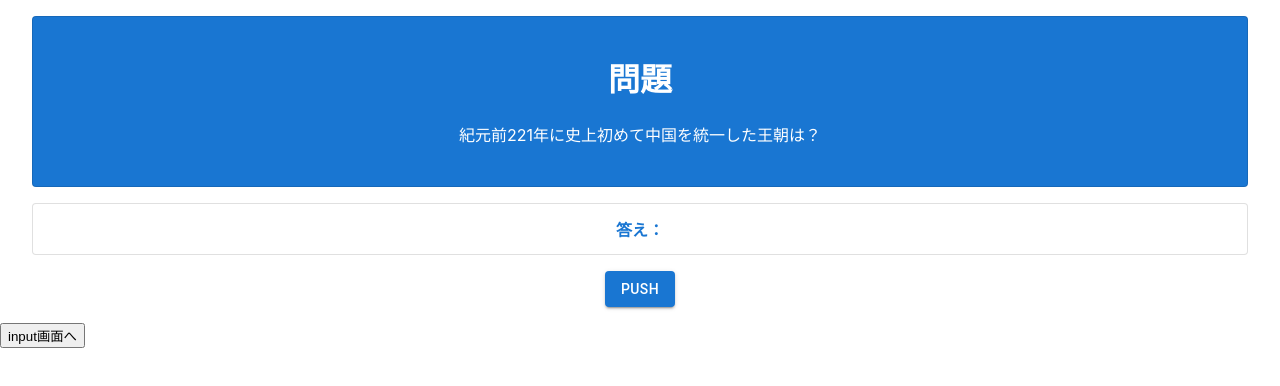
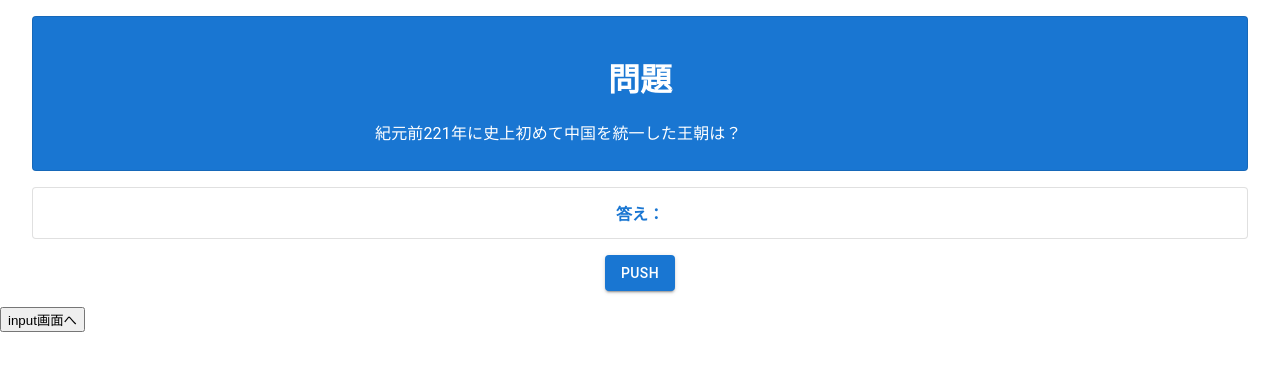
Before and after one commit to YoneuraYuu/react-quiz-page, a React (Create React App) app: page / in a window 1280 px wide. Shown: the top 386 px of the page. Built offline with nearby package versions, Linux system fonts and the light colour scheme.

Commit message:
fix:問題の幅をいい感じに習性

```diff
--- a/src/components/QuizPage.tsx
+++ b/src/components/QuizPage.tsx
@@ -1,6 +1,14 @@
 import React, { JSX, useEffect } from "react";
 import { useNavigate } from "react-router-dom";
-import { Box, Card, CardContent, Button, Stack, styled } from "@mui/material";
+import {
+  Box,
+  Card,
+  CardContent,
+  Button,
+  Stack,
+  styled,
+  Typography,
+} from "@mui/material";
 import useQuizStore from "../store/quizStore";
 import quizList from "../const/quiz";
 import useQuizInputStore from "../store/quizInputStore";
@@ -212,9 +220,27 @@ const QuizPage = () => {
       <CenteredBox>
         <CenteredBox>
           <StyledCard className="questionCard" variant="outlined">
-            <CardContent>
+            <CardContent
+              sx={{
+                display: "flex", // フレックスボックスを使用
+                flexDirection: "column", // 縦方向に配置
+                justifyContent: "center", // 水平方向に中央揃え
+                alignItems: "center", // 垂直方向に中央揃え
+                textAlign: "center", // テキストの中央揃え
+              }}
+            >
               <h1>問題</h1>
-              <p>{displayedQuestion}</p>
+              <Typography
+                variant="body1"
+                sx={{
+                  wordWrap: "break-word", // 長い単語を折り返す
+                  width: "530px", // 必要に応じて幅を調整
+                  textAlign: "left",
+                  fontSize: "16px",
+                }}
+              >
+                {displayedQuestion}
+              </Typography>
             </CardContent>
           </StyledCard>
         </CenteredBox>
```
